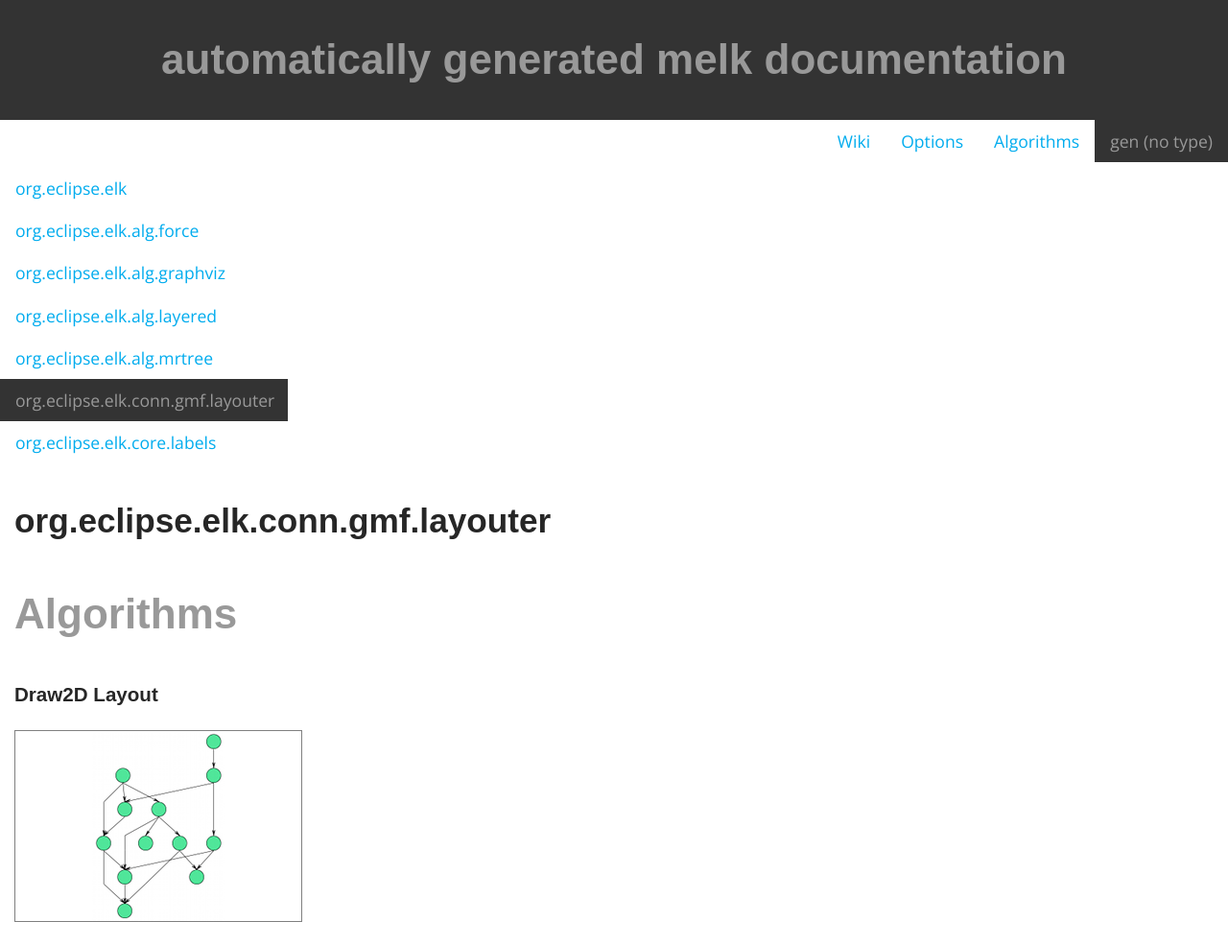
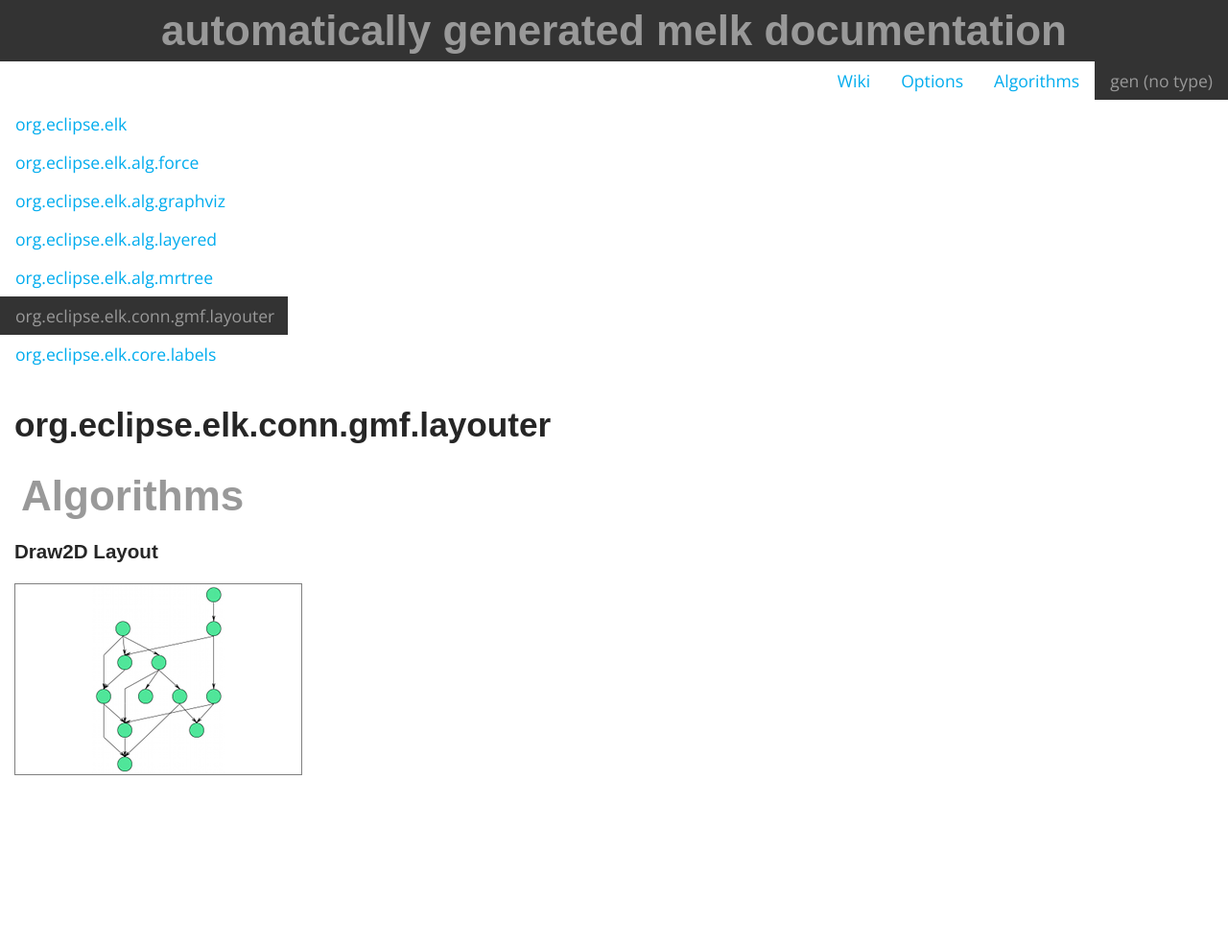
Before and after one commit to DAGobertGans/docgen, a Jekyll site: the page built from _pages/org_eclipse_elk_conn_gmf_layouter.md, in a window 1280 px wide. Shown: the whole page at 96% size. Built offline with Jekyll 4.4.1, drawn with Linux system fonts in a browser that asks for light colours; some web fonts are replaced; after the commit the page ends 900 px from its top, so only the background shows below that.

Commit message:
h1 margin

```diff
--- a/_sass/_layout.scss
+++ b/_sass/_layout.scss
@@ -4,7 +4,7 @@ body {
 	color: $font-color;
 	font-family: $font-style;
 	font-size: 1.1em;
-	line-height: 1.6;
+	//line-height: 1.6;
 	-webkit-font-smoothing: antialiased;
 }
 h1,
@@ -13,9 +13,10 @@ h3 {
 	font-weight: 600;
 	color: $font-color;
 	font-family: $heading-font;
-	line-height: 1.5;
+	//line-height: 1.5;
 }
 h1 {
+    margin: 7px;
 	color: $main;
 	font-size: 2.5em;
 	a,
@@ -42,7 +43,7 @@ a:hover {
 }
 header {
 	background: $header;
-	padding: 0px 15px;
+	padding: 0px 10px;
 	text-align: center;
 
 	//height: 15vh;
@@ -180,6 +181,10 @@ aside {
     flex: 100%;
     //background-color: #ddd;
 
+    a:hover {
+	    color: $link-hover-color;
+	    text-decoration: underline;
+    }
     ul {
         //position: fixed;
         //top: 0;
```
